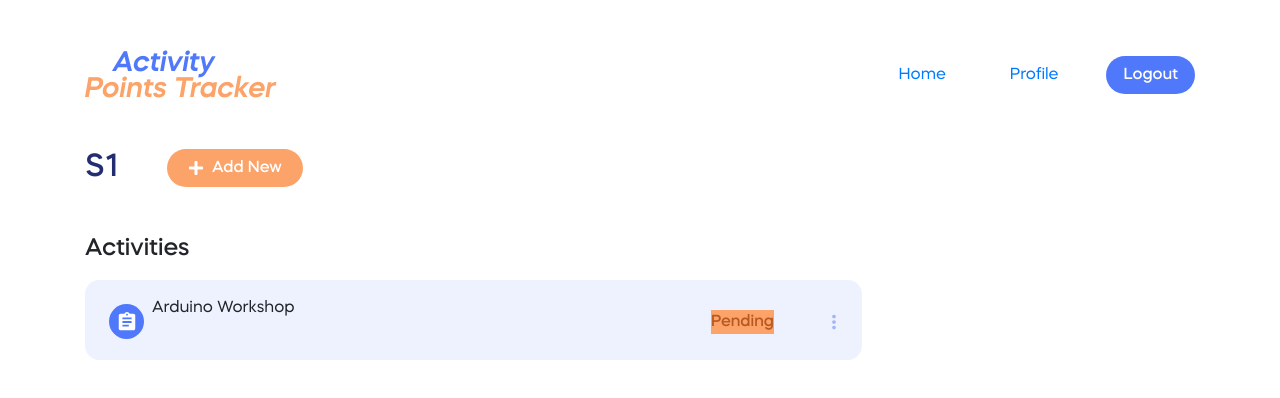
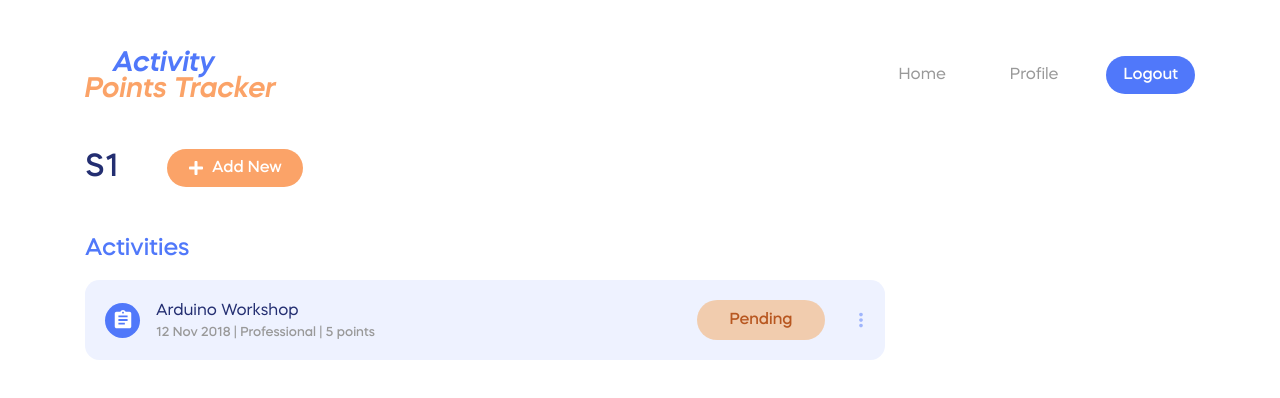
Before and after one commit to Amruthdd/asdLab, a React (Create React App) app in the folder front-end/: page /activitylist in a window 1280 px wide. Shown: the top 398 px of the page. Built offline with nearby package versions, Linux system fonts and the light colour scheme; no server answers; sample sign-in values are in the browser's storage.

Commit message:
Update Modal styles

```diff
--- a/front-end/src/App.css
+++ b/front-end/src/App.css
@@ -5,6 +5,10 @@
 .dark-blue {
     color: #232e71;
     font-weight: 500;
+}
+
+.grey {
+    color: #999 !important;
 }
 
 .orange {
@@ -15,6 +19,31 @@
     color: #5078fa;
 }
 
+.font-400 {
+    font-weight: 400;
+}
+
+.font-small {
+    font-size: small;
+    font-weight: 500;
+    color: #999;
+}
+
+.three-dots {
+    border: 0;
+    box-shadow: 2px 2px 8px rgba(80, 120, 250, 0.25);
+}
+
+.three-dots :hover {
+    background: #5078fa;
+    color: white;
+}
+
+.three-dots :focus {
+    background: white;
+    color: #232e71;
+}
+
 .white-input {
     background-color: #fff !important;
     border: 1px solid #eef2ff !important;
@@ -22,6 +51,10 @@
 
 .orange-btn {
     background: #fba368 !important;
+}
+
+.orange-btn:hover {
+    background: #b85720 !important;
 }
 
 .sem-cards-container {
@@ -36,11 +69,17 @@
 .sem-card {
     width: 15rem;
     height: 182px;
+    transition: all 0.15s ease-in-out;
+}
+
+.sem-card:hover {
+    background-color: #d9e0fa;
+    transition: all 0.15s ease-in-out;
 }
 
 .activity-card {
-    max-width: 70%;
-    height: 5rem;
+    max-width: 50rem;
+    min-height: 5rem;
 }
 
 .round {
@@ -59,20 +98,30 @@
     color: rgba(80, 120, 250, 0.5);
 }
 
+.more-vert:hover {
+    color: rgba(80, 120, 250, 1);
+}
+
 .dropdown-btn:focus {
     box-shadow: none;
 }
 
-.green-btn {
+.green-flag {
     background: rgba(57, 217, 138, 0.5);
     color: #1d6b45;
     font-weight: 500;
+    border-radius: 2rem;
+    text-align: center;
+    min-width: 8rem;
 }
 
-.orange-btn {
-    background: rgba(245, 167, 94, 0.3);
+.orange-flag {
+    background: rgba(245, 167, 94, 0.5);
     color: #b85720;
     font-weight: 500;
+    border-radius: 2rem;
+    text-align: center;
+    min-width: 8rem;
 }
 
 .modal {
@@ -81,6 +130,16 @@
 
 .modal-dialog {
     border-radius: 1rem !important;
+}
+
+.modal-content {
+    border-radius: 1.2rem;
+    border: 0;
+}
+
+.close {
+    float: none;
+    font-size: inherit;
 }
 
 .btn .dark-blue-text,
--- a/front-end/src/components/ActivityCardOnSem.js
+++ b/front-end/src/components/ActivityCardOnSem.js
@@ -7,23 +7,29 @@ export default function ActivityCard({ data }) {
     const [approval, setApproval] = useState(false);
 
     return (
-        <div className='card-bg activity-card p-3 my-3'>
+        <div className='card-bg activity-card my-3 px-1 d-flex align-items-center'>
+            <div className='d-flex align-items-center w-100'>
+                <div className='mr-auto'>
                     <div className='d-flex align-items-center'>
-                <div className='mr-auto'>
-                    <div className='d-flex'>
-                        <div className='round d-flex justify-content-center align-items-center m-2'>
+                        <div className='round d-flex justify-content-center align-items-center my-2 mx-3'>
                             <MdAssignment size={22} />
                         </div>
-                        <div>Arduino Workshop</div>
+                        <div>
+                            <div className='dark-blue font-400'>
+                                Arduino Workshop
+                            </div>
+                            <div className='font-small'>
+                                12 Nov 2018 | Professional | 5 points
+                            </div>
+                        </div>
                     </div>
                 </div>
                 {approval ? (
-                    <div className='mx-5 py-2 px-4 green-btn'>Approved</div>
+                    <div className='mx-3 py-2 px-4 green-flag'>Approved</div>
                 ) : (
-                    <div className='mx-5 orange-btn'>Pending</div>
+                    <div className='mx-3 py-2 px-4 orange-flag'>Pending</div>
                 )}
-                <div>
-                    <div className='btn-group'>
+                <div className='btn-group mx-2'>
                     <button
                         type='button'
                         className='btn px-0 dropdown-btn'
@@ -35,7 +41,7 @@ export default function ActivityCard({ data }) {
                             <MdMoreVert size={22} />
                         </div>
                     </button>
-                        <div className='dropdown-menu dropdown-menu-right'>
+                    <div className='dropdown-menu dropdown-menu-right three-dots'>
                         <button
                             className='dropdown-item dark-blue'
                             type='button'
@@ -52,6 +58,5 @@ export default function ActivityCard({ data }) {
                 </div>
             </div>
         </div>
-        </div>
     );
 }
--- a/front-end/src/components/ActivityList.js
+++ b/front-end/src/components/ActivityList.js
@@ -20,10 +20,10 @@ export default function ActivityList() {
                         <TitleSVG />
                     </div>
                     <div>
-                        <Link to='/home' className='px-3 py-1'>
+                        <Link to='/home' className='px-3 py-1 grey'>
                             Home
                         </Link>
-                        <Link to='/profile' className='px-5 py-1'>
+                        <Link to='/profile' className='px-5 py-1 grey'>
                             Profile
                         </Link>
                         <Link to='/logout' className='btn start-btn px-3'>
@@ -114,10 +114,8 @@ export default function ActivityList() {
                         </div>
                     </div>
                     <div className='my-5'>
-                        <h4 classname='purple'>Activities</h4>
-                        <div>
-                            <ActivityCard />
-                        </div>
+                        <h4 className='purple'>Activities</h4>
+                        <ActivityCard />
                     </div>
                 </div>
             </div>
--- a/front-end/src/components/ActivityModal.js
+++ b/front-end/src/components/ActivityModal.js
@@ -121,13 +121,25 @@ function Activity(props) {
                         id='exampleFormControlFile1'
                     ></input>
                 </div>
-                <div className='my-2'>
-                    <button
-                        className='btn mx-auto start-btn orange-btn d-block col-6'
-                        type='submit'
-                    >
-                        Save for verification
-                    </button>
+                <div className='my-2 d-flex justify-content-end align-items-center'>
+                    <div>
+                        <button
+                            type='button'
+                            class='close btn ml-auto py-3 px-4'
+                            data-dismiss='modal'
+                            aria-label='Close'
+                        >
+                            Cancel
+                        </button>
+                    </div>
+                    <div>
+                        <button
+                            className='btn start-btn orange-btn col-6'
+                            type='submit'
+                        >
+                            Save for verification
+                        </button>
+                    </div>
                 </div>
                 <p
                     style={{
--- a/front-end/src/components/Home.js
+++ b/front-end/src/components/Home.js
@@ -28,7 +28,7 @@ function Home(props) {
                     <Link to='/home' className='px-3 py-1'>
                         Home
                     </Link>
-                    <Link to='/profile' className='px-5 py-1'>
+                    <Link to='/profile' className='px-5 py-1 grey'>
                         Profile
                     </Link>
                     <Link to='/logout' className='btn start-btn px-3'>
--- a/front-end/src/components/Profile.js
+++ b/front-end/src/components/Profile.js
@@ -1,35 +1,52 @@
-import React,{useState,useEffect} from 'react';
-import Axios from 'axios';
-import { Link } from 'react-router-dom';
+import React, { useState, useEffect } from "react";
+import Axios from "axios";
+import { Link } from "react-router-dom";
+import TitleSVG from "../TitleSVG";
 
-function Profile(props){
-
+function Profile(props) {
     const [details, setDetails] = useState([]);
     // const u = props.location.state.username;
     const u = localStorage.getItem("user");
 
     useEffect(() => {
-
         Axios.get(`http://localhost:8001/${u}/user`, {
-            headers:{
+            headers: {
                 "x-access-token": localStorage.getItem("token"),
             },
         }).then((response) => {
-
             setDetails(response.data);
             // console.log(response.data);
         });
     }, []);
 
-
-
     return (
-        <div>
-            <p>User name:{details.username}</p><br/>
-            <p>Email:{details.email}</p><br/>
-            <p>Address:{details.address}</p><br/>
-            <p>Phone:{details.phoneno}</p><br/>
-
+        <div className='my-5 container user-select-none overflow-hidden'>
+            <div className='d-flex justify-content-between align-items-center'>
+                <div className='log-page-title'>
+                    <TitleSVG />
+                </div>
+                <div>
+                    <Link to='/home' className='px-3 py-1 grey'>
+                        Home
+                    </Link>
+                    <Link to='/profile' className='px-5 py-1'>
+                        Profile
+                    </Link>
+                    <Link to='/logout' className='btn start-btn px-3'>
+                        Logout
+                    </Link>
+                </div>
+            </div>
+            <div>
+                <p>User name:{details.username}</p>
+                <br />
+                <p>Email:{details.email}</p>
+                <br />
+                <p>Address:{details.address}</p>
+                <br />
+                <p>Phone:{details.phoneno}</p>
+                <br />
+            </div>
         </div>
     );
 }
--- a/front-end/src/components/SemCardOnHome.js
+++ b/front-end/src/components/SemCardOnHome.js
@@ -3,17 +3,20 @@ import { Link, Redirect } from "react-router-dom";
 
 export default function SemCard({ data, semno }) {
     return (
-        <div className='card-bg sem-card  p-3 m-3'>
+        <div className='card-bg sem-card m-3'>
             <Link
                 to='/activitylist'
+                className='no-underline'
                 onClick={() => {
                     localStorage.setItem("user", data);
                     localStorage.setItem("sem", semno);
                 }}
             >
-                <div className='h3 orange'>{semno}</div>
-                <div>Activties Added</div>
-                <div>Points Gained</div>
+                <div className='h-100 w-100 p-3'>
+                    <div className='h3 orange'>{semno}</div>
+                    <div>Activties Added</div>
+                    <div>Points Gained</div>
+                </div>
             </Link>
         </div>
         // <article
```
Lines whose indentation alone changed are shown as unchanged.
